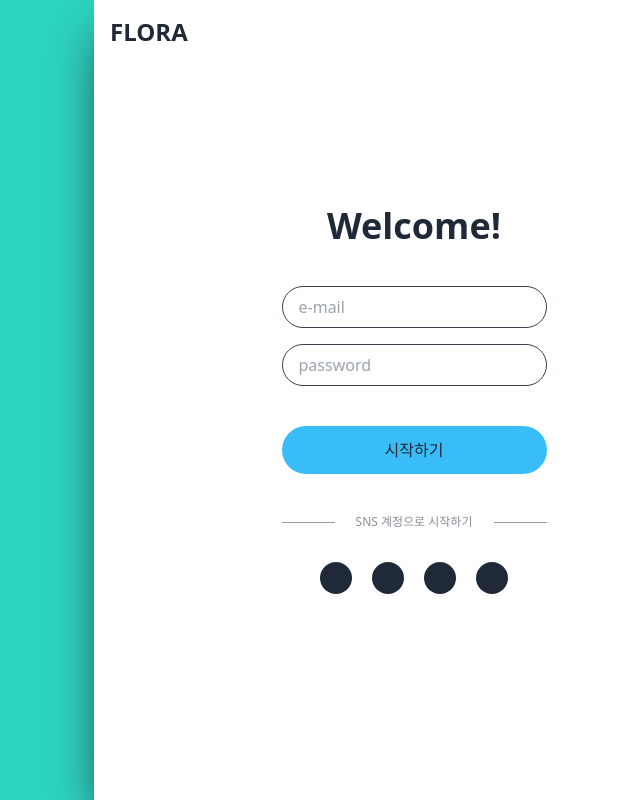
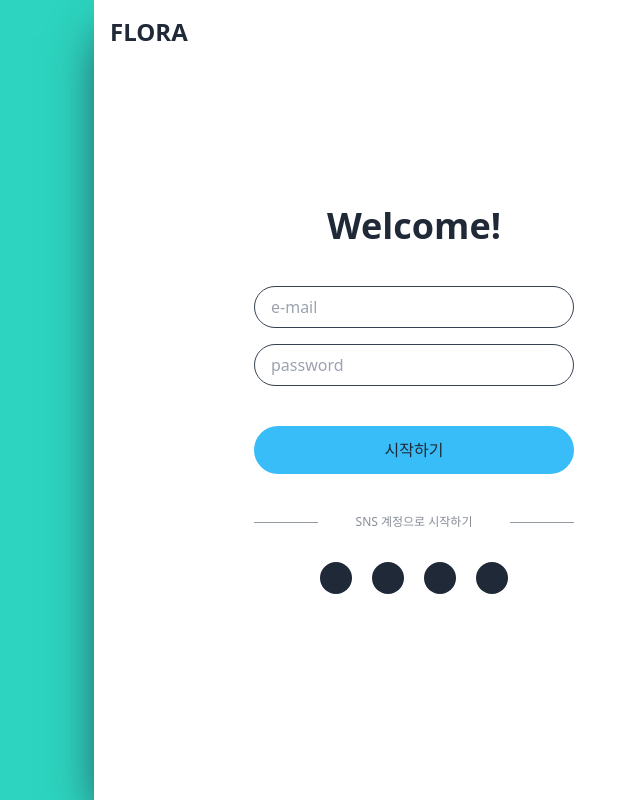
Before and after one commit to Hira-Yuki/flOra, a Next.js app: page / in a window 1280 px wide. Shown: the whole page, without its empty margins (546-1186 px from the left). Built offline with nearby package versions, Linux system fonts and the light colour scheme.

Commit message:
style : 스타일 수정

```diff
--- a/app/page.tsx
+++ b/app/page.tsx
@@ -44,13 +44,13 @@ export default function Hello() {
       {/* 로그인 영역 */}
       <div className="w-full lg:w-1/2 h-full flex relative bg-white lg:shadow-2xl lg:shadow-gray-800">
         <h1 className="m-4 text-xl md:text-2xl font-semibold absolute">FLORA</h1>
-        <div className="flex mx-auto w-4/5 sm:w-3/4 md:w-1/2 lg:w-1/3 justify-center flex-col items-center">
+        <div className="flex mx-auto w-3/5 sm:w-1/2 justify-center flex-col items-center">
           <h2 className="text-2xl md:text-3xl lg:text-4xl font-extrabold mb-6 lg:mb-10">
             Welcome!
           </h2>
 
           {/* 폼 영역 */}
-          <form className="flex justify-center flex-col gap-4"
+          <form className="flex justify-center flex-col gap-4 w-full"
             onSubmit={handleSubmit}
           >
             <input
```
